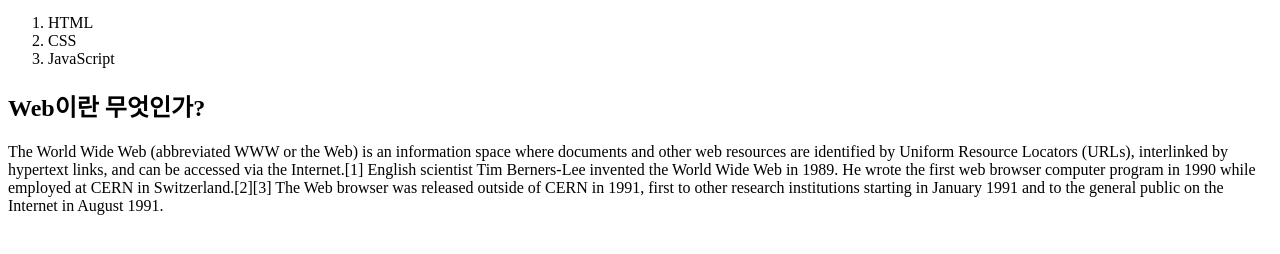
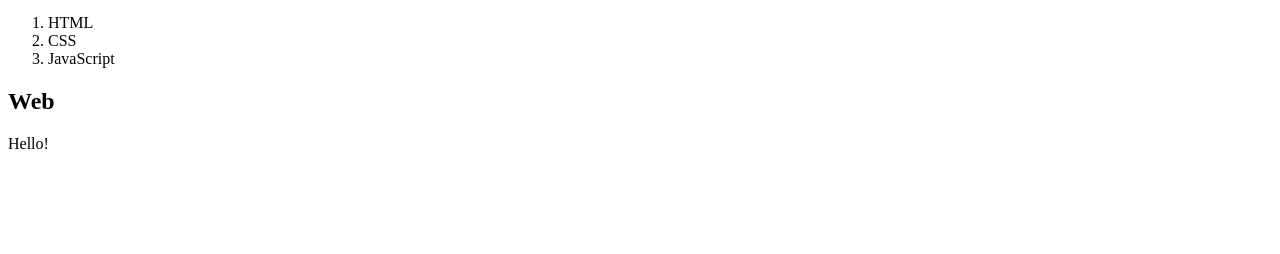
Before and after one commit to okrecords/web_basic_html_css, a plain HTML site: page index.html in a window 1280 px wide. Shown: the part 136-390 px from the top of the page. Drawn offline with Linux system fonts and the light colour scheme.

Commit message:
Add files via upload
change index text

```diff
--- a/index.html
+++ b/index.html
@@ -17,9 +17,9 @@
         <li>CSS</li>
         <li>JavaScript</li>
     </ol>
-    <h2>Web이란 무엇인가?</h2>
+    <h2>Web</h2>
     <p>
-        The World Wide Web (abbreviated WWW or the Web) is an information space where documents and other web resources are identified by Uniform Resource Locators (URLs), interlinked by hypertext links, and can be accessed via the Internet.[1] English scientist Tim Berners-Lee invented the World Wide Web in 1989. He wrote the first web browser computer program in 1990 while employed at CERN in Switzerland.[2][3] The Web browser was released outside of CERN in 1991, first to other research institutions starting in January 1991 and to the general public on the Internet in August 1991.
+        Hello!
   </p>
 </body>
 </html>
```
